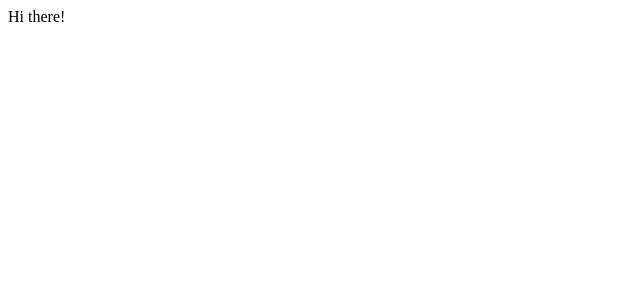
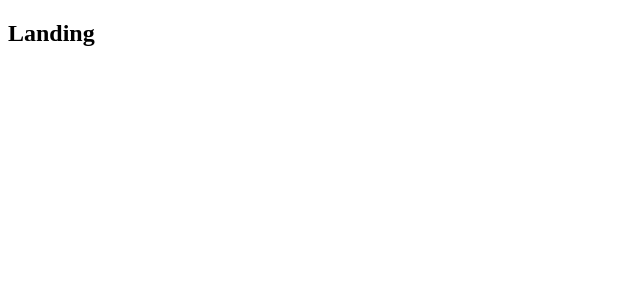
Before and after one commit to nattyroots/node-with-react-server, a React (Create React App) app in the folder client/: page / in a window 1280 px wide. Shown: the top 300 px of the page, without its empty margins (0-640 px from the left). Built offline with nearby package versions, Linux system fonts and the light colour scheme.

Commit message:
lecture 76 end

```diff
--- a/client/src/components/App.js
+++ b/client/src/components/App.js
@@ -1,7 +1,22 @@
 import React from "react";
+import { BrowserRouter, Route } from "react-router-dom";
+
+const Header = () => <h2>Header</h2>;
+const Dashboard = () => <h2>Dashboard</h2>;
+const SurveyNew = () => <h2>SurveyNew</h2>;
+const Landing = () => <h2>Landing</h2>;
 
 const App = () => {
-  return <div>Hi there!</div>;
+  return (
+    <div>
+      <BrowserRouter>
+        <div>
+          <Route exact path="/" component={Landing} />
+          <Route exact path="/surveys" component={Dashboard} />
+        </div>
+      </BrowserRouter>
+    </div>
+  );
 };
 
 export default App;
```
